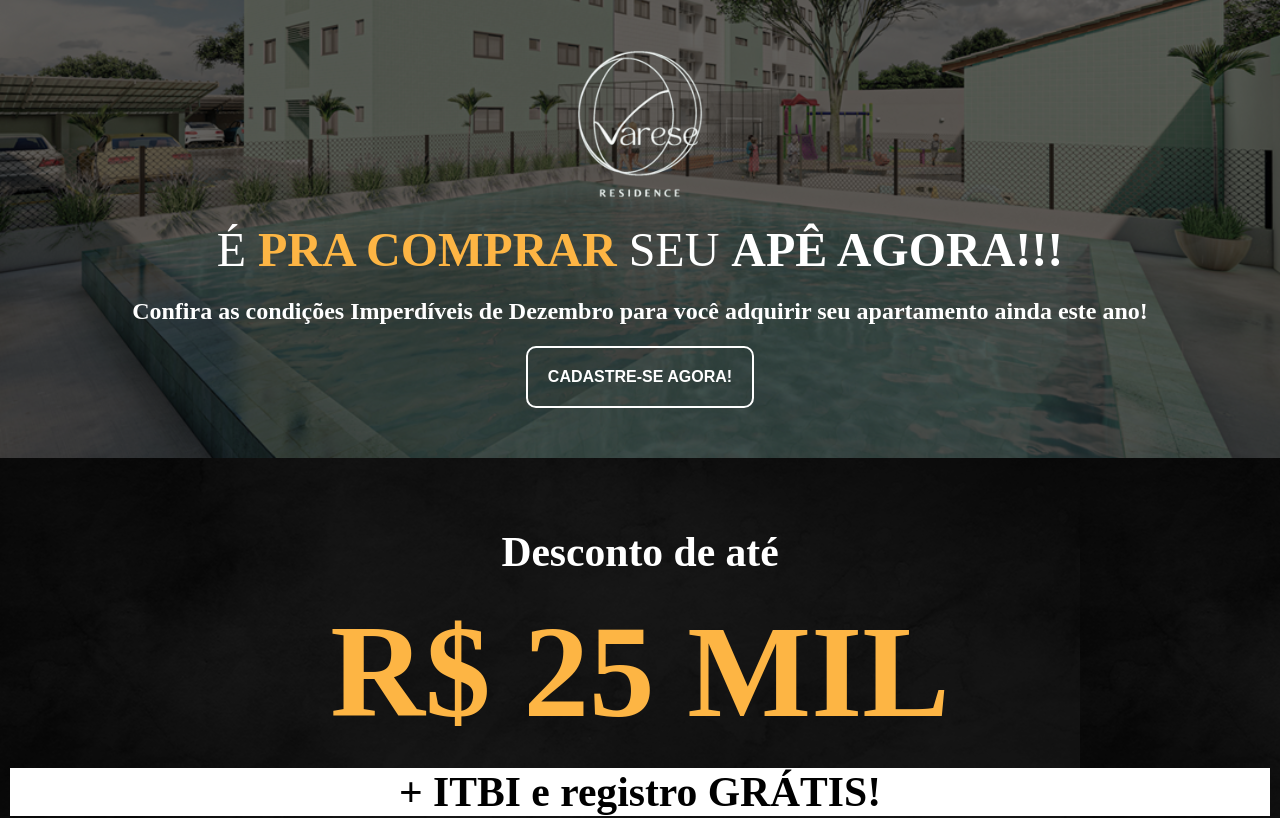
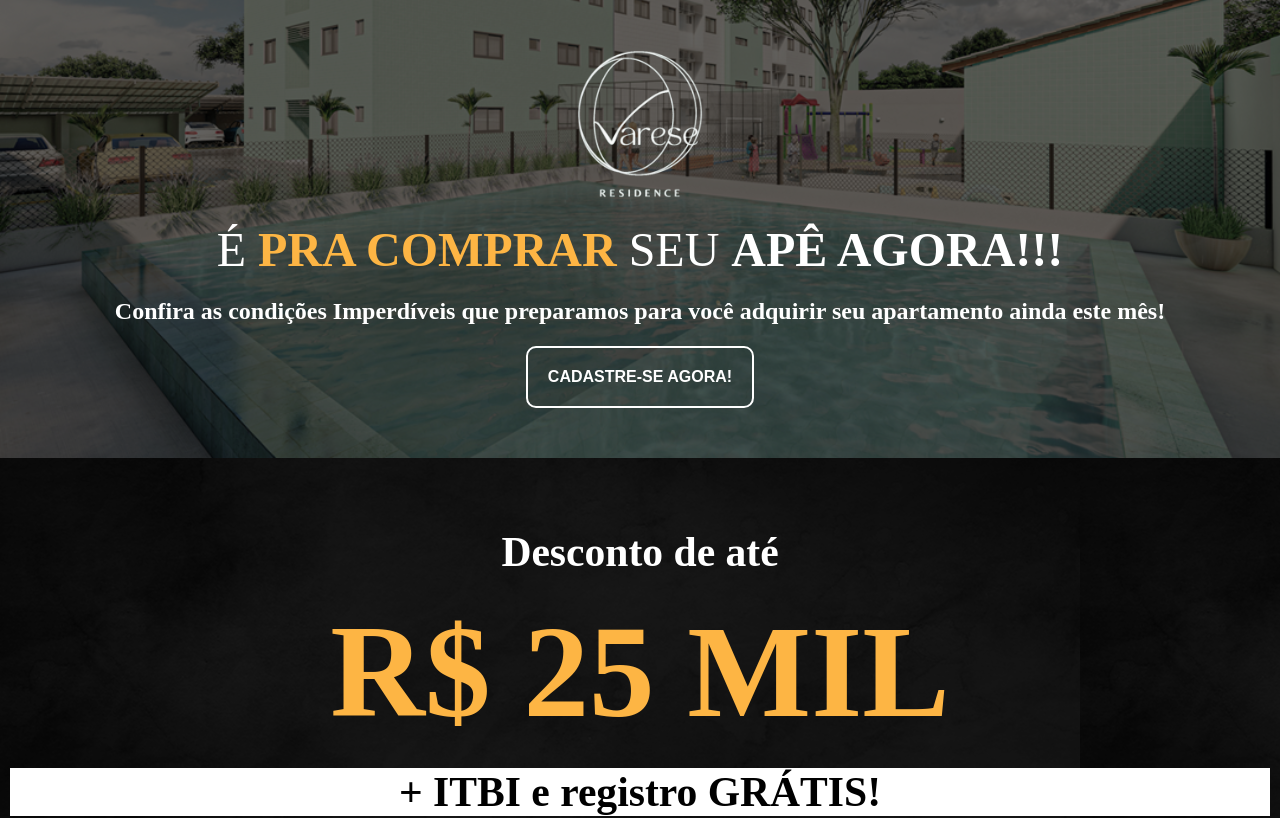
Before and after one commit to G3Midia/varese, a website: page index.html in a window 1280 px wide. Shown: the top 818 px of the page. Drawn offline with nearby package versions, Linux system fonts and the light colour scheme; a script that the page names is missing.

Commit message:
Update index.html

```diff
--- a/index.html
+++ b/index.html
@@ -48,7 +48,7 @@ src="https://www.facebook.com/tr?id=851786913671752&ev=PageView&noscript=1"
 <section id="head">
   <img src="imagens/black.png" alt="BLACK FRIDAY ATMOS">
   <h2><span class="fontlight">É <span class="fontblack">PRA COMPRAR</span> SEU <span class="fontbold">APÊ AGORA!!!</span></span></h2>
-  <h4><span class="h4">Confira as condições Imperdíveis de Dezembro para você adquirir seu apartamento ainda este ano!</span></h4>
+  <h4><span class="h4">Confira as condições Imperdíveis que preparamos para você adquirir seu apartamento ainda este mês!</span></h4>
   <button id="scrollButton" class="tipo1">CADASTRE-SE AGORA!</button>
 </section>
 <!--VALORES--------------------------------------------------------------------------------------------------->
```
